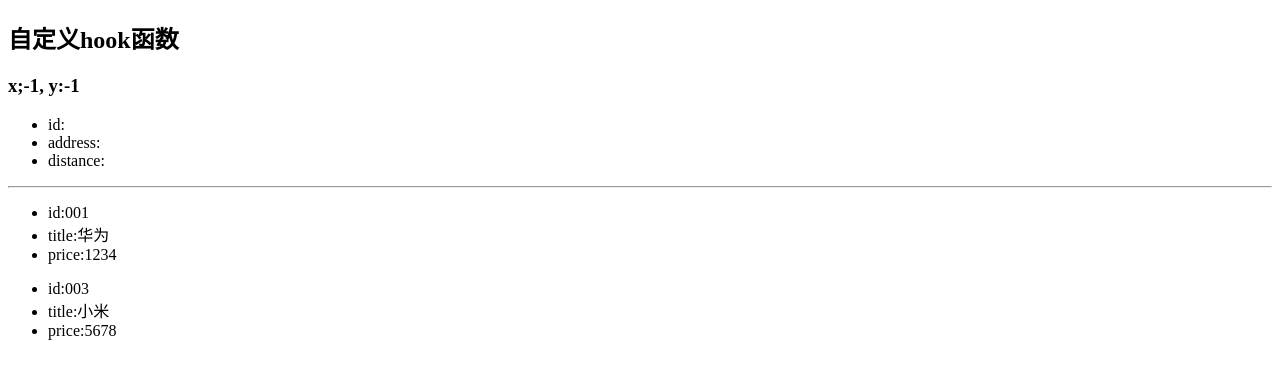
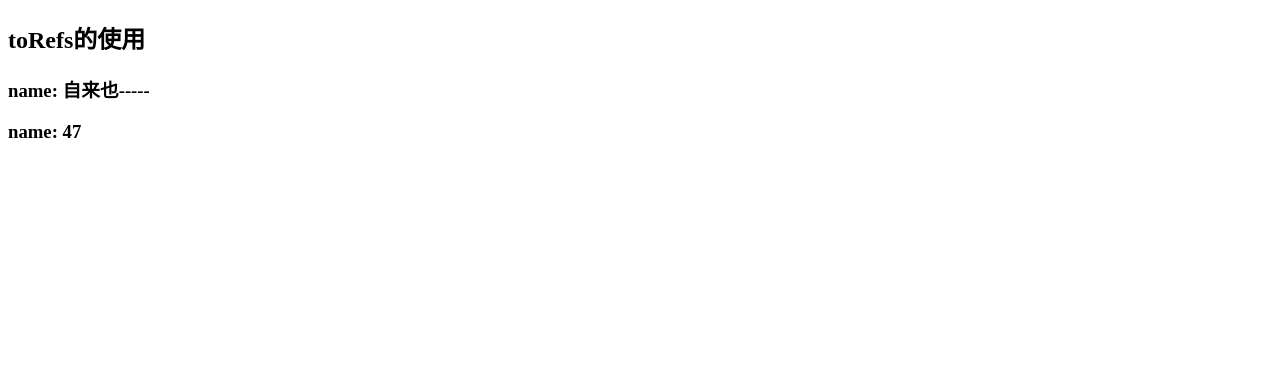
Before and after one commit to beautytiger/frontend-restudy, a Vue app in the folder 03_vue/vue3_study/: page / in a window 1280 px wide. Shown: the top 374 px of the page. Built offline with nearby package versions, Linux system fonts and the light colour scheme.

Commit message:
torefs usage

```diff
--- a/03_vue/vue3_study/src/App.vue
+++ b/03_vue/vue3_study/src/App.vue
@@ -1,55 +1,30 @@
 <template>
-  <h2>自定义hook函数</h2>
-  <h3>x;{{x}}, y:{{y}}</h3>
-  <h4 v-if="loading">正在加载中...</h4>
-  <h4 v-else-if="errorMsg">错误信息:{{ errorMsg }}</h4>
-  <ul v-else>
-    <li>id:{{ data.id }}</li>
-    <li>address:{{ data.address }}</li>
-    <li>distance:{{ data.distance }}</li>
-  </ul>
-  <hr>
-  <ul v-for="item in data" :key="item.id">
-    <li>id:{{ item.id }}</li>
-    <li>title:{{ item.title }}</li>
-    <li>price:{{ item.price }}</li>
-  </ul>
+  <h2>toRefs的使用</h2>
+  <!-- <h3>name: {{ state.name }}</h3>
+  <h3>name: {{ state.age }}</h3> -->
+  <h3>name: {{ name }}</h3>
+  <h3>name: {{ age }}</h3>
 </template>
 <script lang="ts">
-import { defineComponent, watch } from "vue";
-import useMousePostion from "./hooks/useMousePosition"
-import useRequests from "./hooks/useRequests"
-
-//定义接口约束对象类型
-// interface AddressData{
-//   id:number;
-//   address:string;
-//   distance:number;
-// }
-interface ProductData{
-  id:number;
-  title:string;
-  price:number;
-}
+import { defineComponent, reactive, toRefs } from "vue";
 export default defineComponent({
   name: "App",
-  //收集点击坐标
-  setup(){
-    const{ x, y } = useMousePostion()
-    // const{loading, data, errorMsg} = useRequests<AddressData>("/data/address.json")
-    const{loading, data, errorMsg} = useRequests<ProductData[]>("/data/products.json")
-    watch(data, ()=>{
-      if (data.value) {
-        console.log(data.value.length);
-      }
+  setup() {
+    const state = reactive({
+      name: "自来也",
+      age: 47
     })
+    const state2 = toRefs(state)
+    console.log(state2);
+    //定时器，更新数据，如果数据变化了，页面也会随之变化，就是响应式数据
+    setInterval(()=>{
+      state2.name.value += "-"
+      console.log("...");
+    }, 1000)
     return {
-      x,
-      y,
-      loading,
-      data,
-      errorMsg
+      ...state2,
     }
   }
 })
+
 </script>
--- a/03_vue/vue3_study/src/hooks/useMousePosition.ts
+++ /dev/null
@@ -1,23 +0,0 @@
-import { ref, onMounted, onBeforeUnmount } from "vue";
-
-export default function(){
-    const x = ref(-1)
-    const y = ref(-1)
-    //点击事件回调函数
-    const clickHandler = (event:MouseEvent) => {
-      x.value = event.pageX
-      y.value = event.pageY
-    }
-    //页面加载完毕
-    onMounted(()=>{
-      window.addEventListener('click', clickHandler)
-    })
-    //页面卸载前
-    onBeforeUnmount(()=>{
-      window.removeEventListener('click', clickHandler)
-    })
-    return {
-        x,
-        y
-        }
-}
--- a/03_vue/vue3_study/src/hooks/useRequests.ts
+++ /dev/null
@@ -1,22 +0,0 @@
-import { ref } from 'vue';
-import axios from 'axios';
-
-//发送ajax的请求
-export default function <T>(url: string) {
-    const loading = ref(true)
-    const data = ref<T | null>(null) //坑，数据类型会变
-    const errorMsg = ref('')
-    //发送请求
-    axios.get(url).then((response) => {
-        loading.value = false;
-        data.value = response.data;
-    }).catch(e => {
-        loading.value = false
-        errorMsg.value = e.message || "未知错误"
-    })
-    return {
-        loading,
-        data,
-        errorMsg
-    }
-}
```
